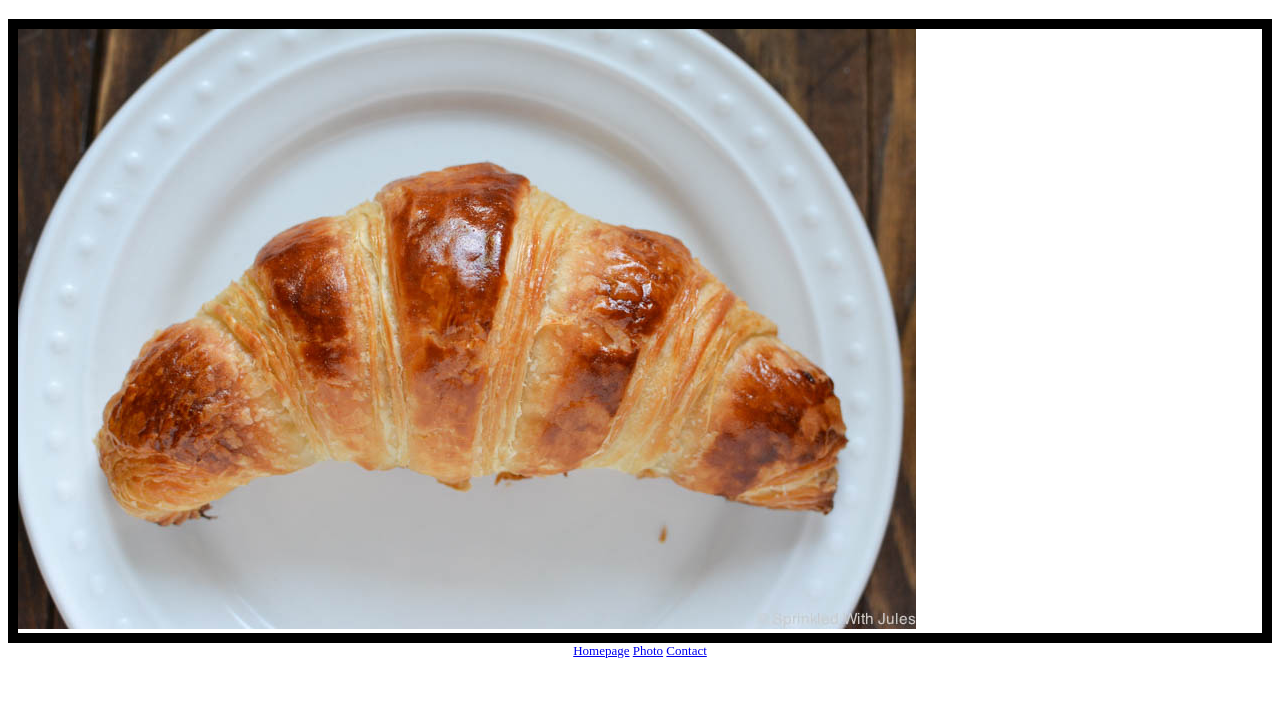
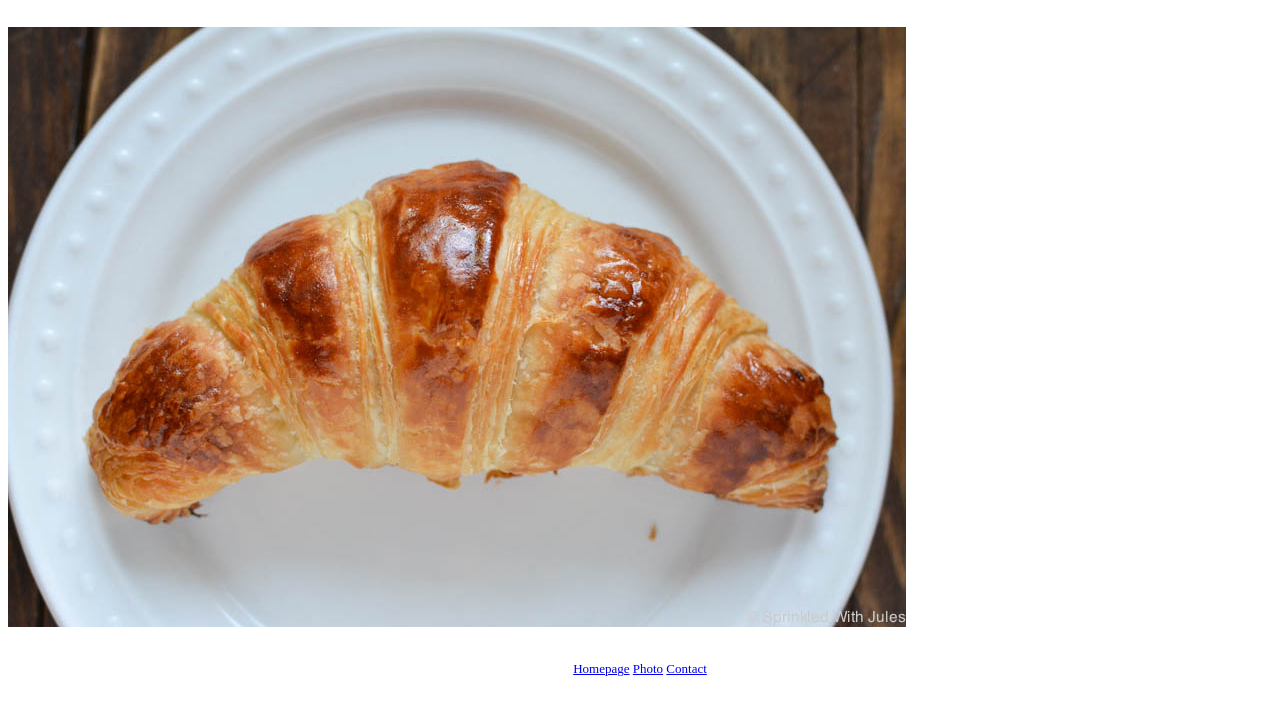
Before and after one commit to LadyMeowMix/Croissant, a plain HTML site: page photo.html in a window 1280 px wide. Shown: the part 61-776 px from the top of the page. Drawn offline with Linux system fonts and the light colour scheme.

Commit message:
Update style.css

```diff
--- a/css/style.css
+++ b/css/style.css
@@ -11,6 +11,8 @@ footer {
   font-size: small;
 }
 .croissant {
-  box-align: center;
-  border: 10px solid black;
+  max-width: 100%;
+  border-radius: 10px;
+  display: block;
+  margin: 30px auto;
 }
```
